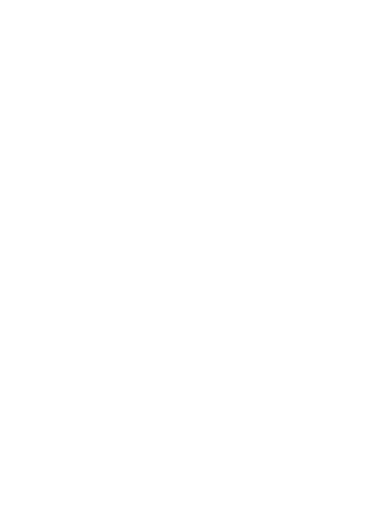
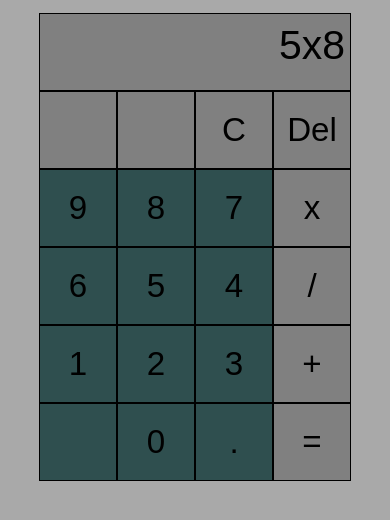
Before and after one commit to SebastianMartinezA/calculator, a plain HTML site: page index.html in a window 390 px wide. Drawn offline with Linux system fonts and the light colour scheme.

Commit message:
Added responsive grid Added calculator interface plus made it responsive with 2 @media rules. Made font responsive with a css trick that uses px and vw.

```diff
--- a/index.html
+++ b/index.html
@@ -5,13 +5,33 @@
         <link rel="shortcut icon" type="image/x-icon" href="assets/iconcalc.ico"/>
         <link rel="stylesheet" href="style.css">
         <script src="script.js"></script>
+        <meta name="viewport" content="width=device-width, initial-scale=1"
     </head>
     <body>
-        <main>
-            <div id="numpad">
+        <div class="grid-container" id="calculator">
+                <div class="grid-item" id="numpad">5x8</div>
+                <button class="grid-item"></button>
+                <button class="grid-item"></button>
+                <button class="grid-item">C</button>
+                <button class="grid-item">Del</button>
+                <button class="grid-item number">9</button>
+                <button class="grid-item number">8</button>
+                <button class="grid-item number">7</button>
+                <button class="grid-item">x</button>
+                <button class="grid-item number">6</button>
+                <button class="grid-item number">5</button>
+                <button class="grid-item number">4</button>
+                <button class="grid-item">/</button>
+                <button class="grid-item number">1</button>
+                <button class="grid-item number">2</button>
+                <button class="grid-item number">3</button>
+                <button class="grid-item">+</button>
+                <button class="grid-item number"> </button>
+                <button class="grid-item number">0</button>
+                <button class="grid-item number">.</button>
+                <button class="grid-item">=</button>
 
-            </div>
-        </main>
+        </div>
     </body>
     <foot>
 
--- a/script.js
+++ b/script.js
@@ -1,3 +1,29 @@
 function operate(operator, a, b){
+    switch(operator){
+        case 0:
+            add(a,b);
+        case 1:
+            subtract(a,b);
+        case 2:
+            multiply(a,b);
+        case 3:
+            divide(a,b);
+    }
+}
 
+function add(a, b){
+    return a+b;
 }
+
+
+function subtract(a, b){
+    return a-b;
+}
+
+function multiply(a, b){
+    return a*b;
+}
+
+function divide(a, b){
+    return a/b;
+}
--- a/style.css
+++ b/style.css
@@ -0,0 +1,62 @@
+*{
+    font-family: sans-serif;
+    background-color: darkgrey;
+}
+
+.grid-container{
+    display: grid;
+    justify-content: center;
+    grid-template-columns: repeat(4, 5vw);
+    grid-template-rows: repeat(6, 5vw);
+    padding: 5px;
+}
+
+.number{
+    background-color: darkslategray !important;
+}
+
+.grid-item{
+    background-color: grey;
+    border: 1px solid black;
+    text-align: center;
+    font-size: 20px;
+    font-size: 2.5vw;
+}
+
+#numpad{
+    grid-column: 1/-1;
+    font-size: 30px;
+    font-size: 3.5vw;
+    text-align: right;
+    padding: 1vh 5px 0px 0px;
+}
+
+@media screen and (max-width: 900px){
+    .grid-container{
+        grid-template-columns: repeat(4, 10vw);
+        grid-template-rows: repeat(6, 10vw);
+    }
+    .grid-item{
+        font-size: 50px;
+        font-size: 5.5vw;
+    }
+    #numpad{
+        font-size: 50px;
+        font-size: 7.5vw;
+    }
+}
+
+@media screen and (max-width: 500px){
+    .grid-container{
+        grid-template-columns: repeat(4, 20vw);
+        grid-template-rows: repeat(6, 20vw);
+    }
+    .grid-item{
+        font-size: 50px;
+        font-size: 8.5vw;
+    }
+    #numpad{
+        font-size: 50px;
+        font-size: 10.5vw;
+    }
+}
```
